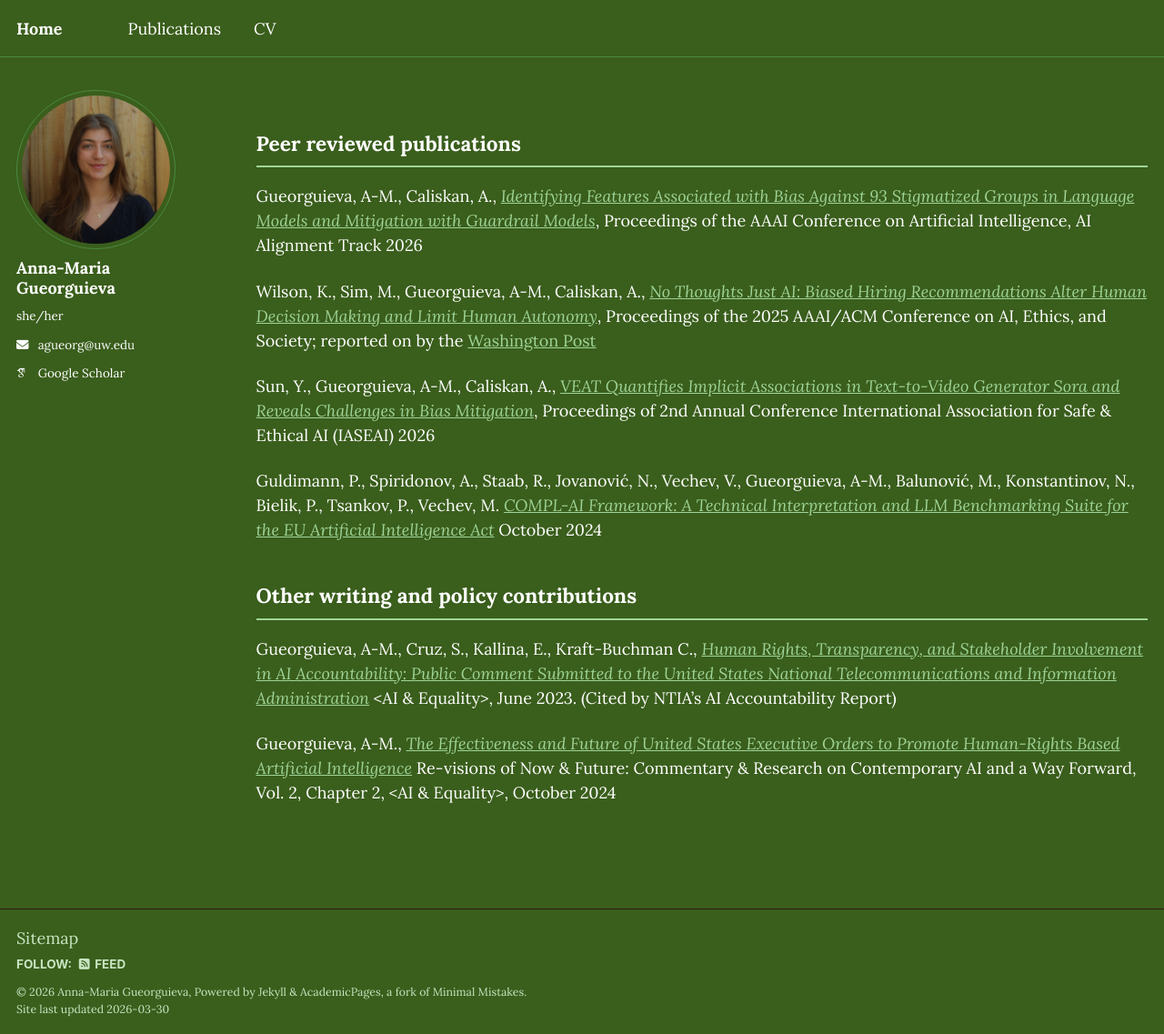
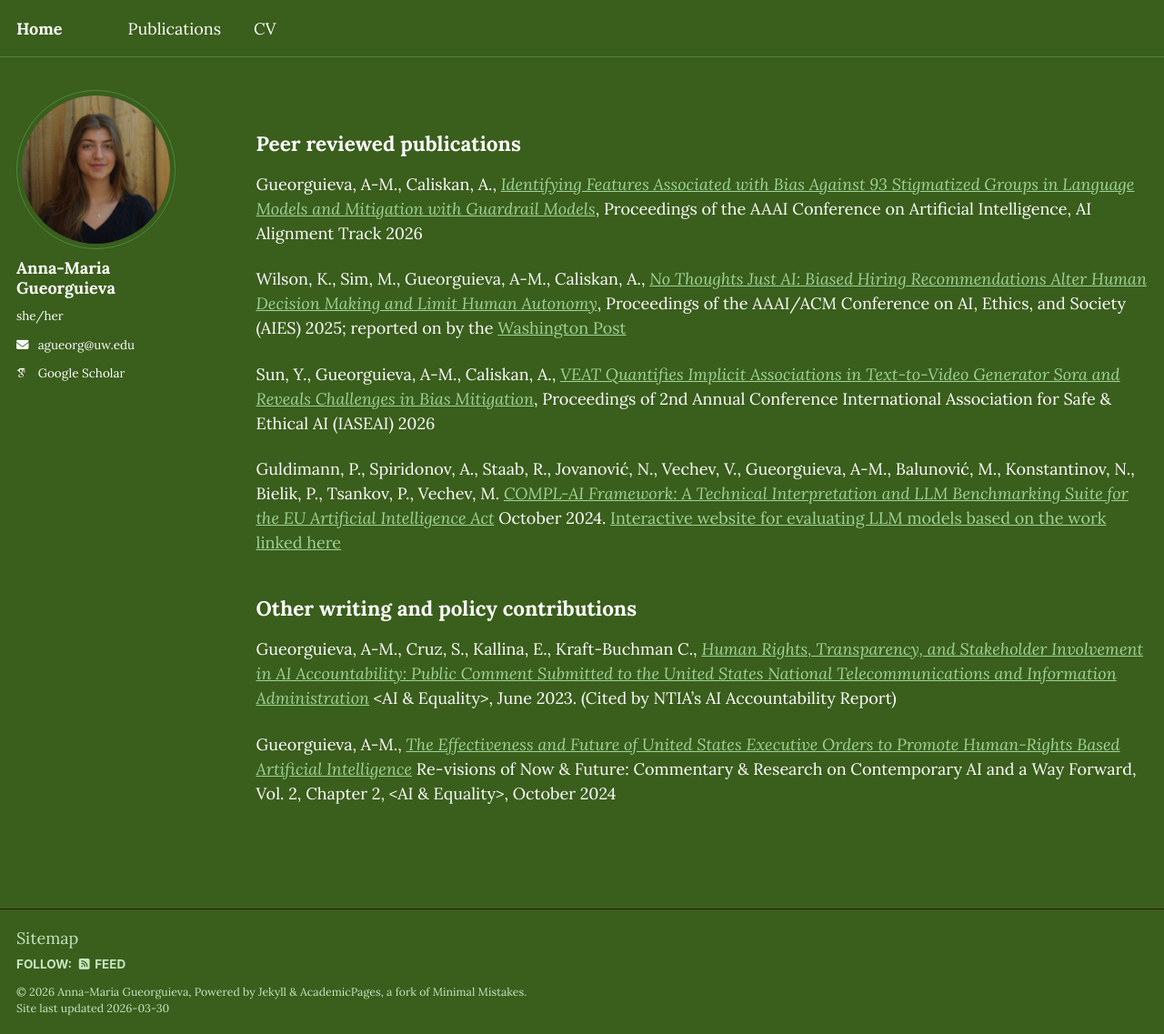
Before and after one commit to agueorguieva/agueorguieva.github.io, a Jekyll site: the page built from _pages/publications.html, in a window 1280 px wide and 1137 px high. Shown: the whole window at 91% size. Built offline with Jekyll 4.4.1, drawn with Linux system fonts in a browser that asks for light colours; some web fonts are replaced; a script bundle is joined from its source files by our own code; library files that are not in the unit come from our copies.

Commit message:
updating links in publicatoins

```diff
--- a/_includes/list-of-publications.md
+++ b/_includes/list-of-publications.md
@@ -1,15 +1,13 @@
 ## Peer reviewed publications
-<hr class="pub-divider">
 Gueorguieva, A-M., Caliskan, A., [*Identifying Features Associated with Bias Against 93 Stigmatized Groups in Language Models and Mitigation with Guardrail Models*](https://ojs.aaai.org/index.php/AAAI/article/view/41075), Proceedings of the AAAI Conference on Artificial Intelligence, AI Alignment Track 2026
 
-Wilson, K., Sim, M., Gueorguieva, A-M., Caliskan, A., [*No Thoughts Just AI: Biased Hiring Recommendations Alter Human Decision Making and Limit Human Autonomy*](https://ojs.aaai.org/index.php/AIES/article/view/36749), Proceedings of the 2025 AAAI/ACM Conference on AI, Ethics, and Society; reported on by the [Washington Post](https://www.washingtonpost.com/business/2025/11/25/biased-ai-hiring-research-university-of-washington-study/)
+Wilson, K., Sim, M., Gueorguieva, A-M., Caliskan, A., [*No Thoughts Just AI: Biased Hiring Recommendations Alter Human Decision Making and Limit Human Autonomy*](https://ojs.aaai.org/index.php/AIES/article/view/36749), Proceedings of the AAAI/ACM Conference on AI, Ethics, and Society (AIES) 2025; reported on by the [Washington Post](https://www.washingtonpost.com/business/2025/11/25/biased-ai-hiring-research-university-of-washington-study/)
 
 Sun, Y., Gueorguieva, A-M., Caliskan, A., [*VEAT Quantifies Implicit Associations in Text-to-Video Generator Sora and Reveals Challenges in Bias Mitigation*](https://arxiv.org/abs/2601.00996), Proceedings of 2nd Annual Conference International Association for Safe &amp; Ethical AI (IASEAI) 2026
 
-Guldimann, P., Spiridonov, A., Staab, R., Jovanović, N., Vechev, V., Gueorguieva, A-M., Balunović, M., Konstantinov, N., Bielik, P., Tsankov, P., Vechev, M. [*COMPL-AI Framework: A Technical Interpretation and LLM Benchmarking Suite for the EU Artificial Intelligence Act*](https://arxiv.org/abs/2410.07959) October 2024
+Guldimann, P., Spiridonov, A., Staab, R., Jovanović, N., Vechev, V., Gueorguieva, A-M., Balunović, M., Konstantinov, N., Bielik, P., Tsankov, P., Vechev, M. [*COMPL-AI Framework: A Technical Interpretation and LLM Benchmarking Suite for the EU Artificial Intelligence Act*](https://arxiv.org/abs/2410.07959) October 2024. [Interactive website for evaluating LLM models based on the work linked here](https://compl-ai.org/)
 
 ## Other writing and policy contributions
-<hr class="pub-divider">
 Gueorguieva, A-M., Cruz, S., Kallina, E., Kraft-Buchman C., [*Human Rights, Transparency, and Stakeholder Involvement in AI Accountability: Public Comment Submitted to the United States National Telecommunications and Information Administration*](https://aiequalitytoolbox.com/wp-content/uploads/2023/06/NTIA-AI-Accountability-Comment-by-_AI-Equality_-Community.pdf) &lt;AI &amp; Equality&gt;, June 2023. (Cited by NTIA's AI Accountability Report)
 
 Gueorguieva, A-M., [*The Effectiveness and Future of United States Executive Orders to Promote Human-Rights Based Artificial Intelligence*](https://aiequalitytoolbox.com/community/publications/re-visions-of-now-and-future-2/) Re-visions of Now &amp; Future: Commentary &amp; Research on Contemporary AI and a Way Forward, Vol. 2, Chapter 2, &lt;AI &amp; Equality&gt;, October 2024
```
